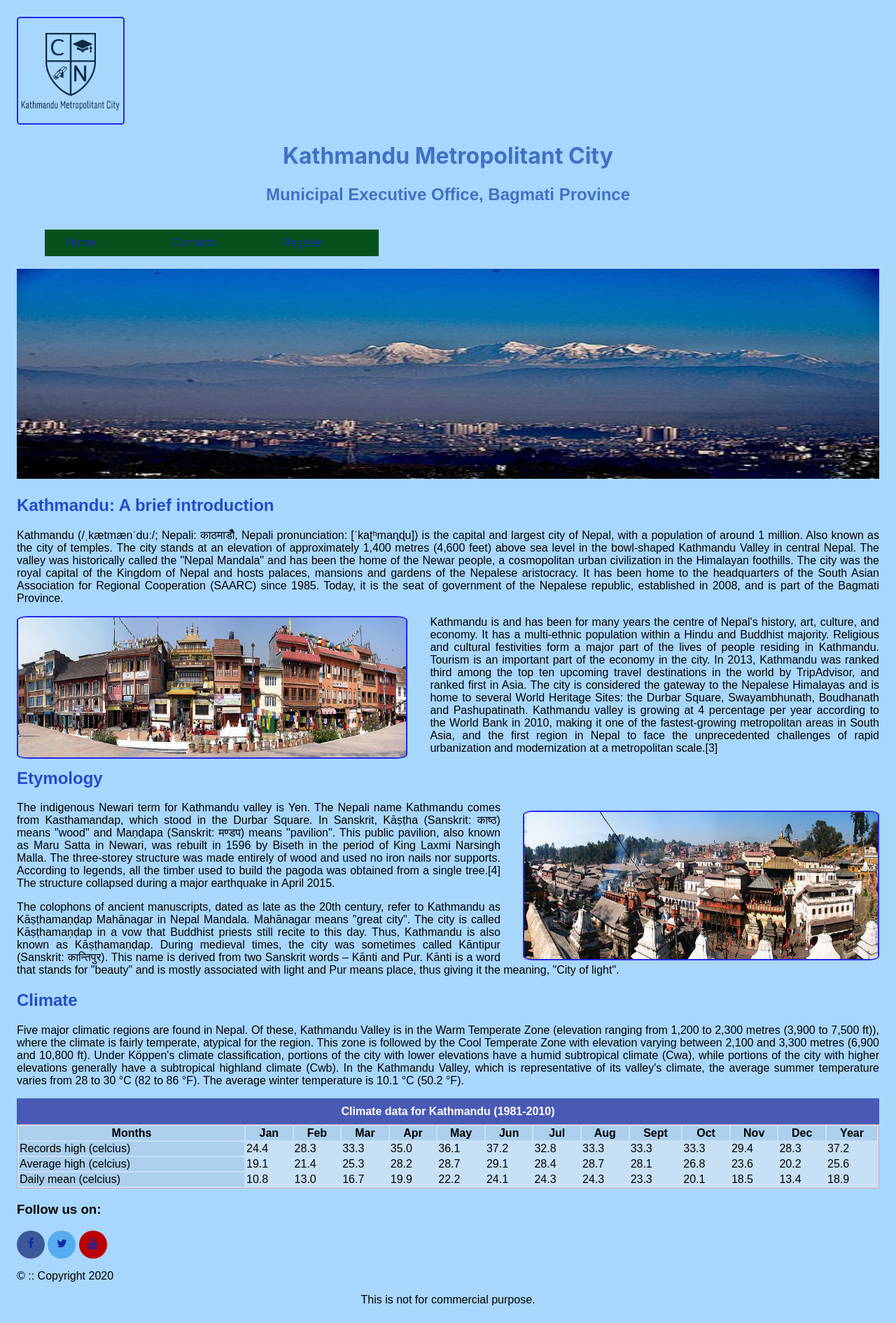
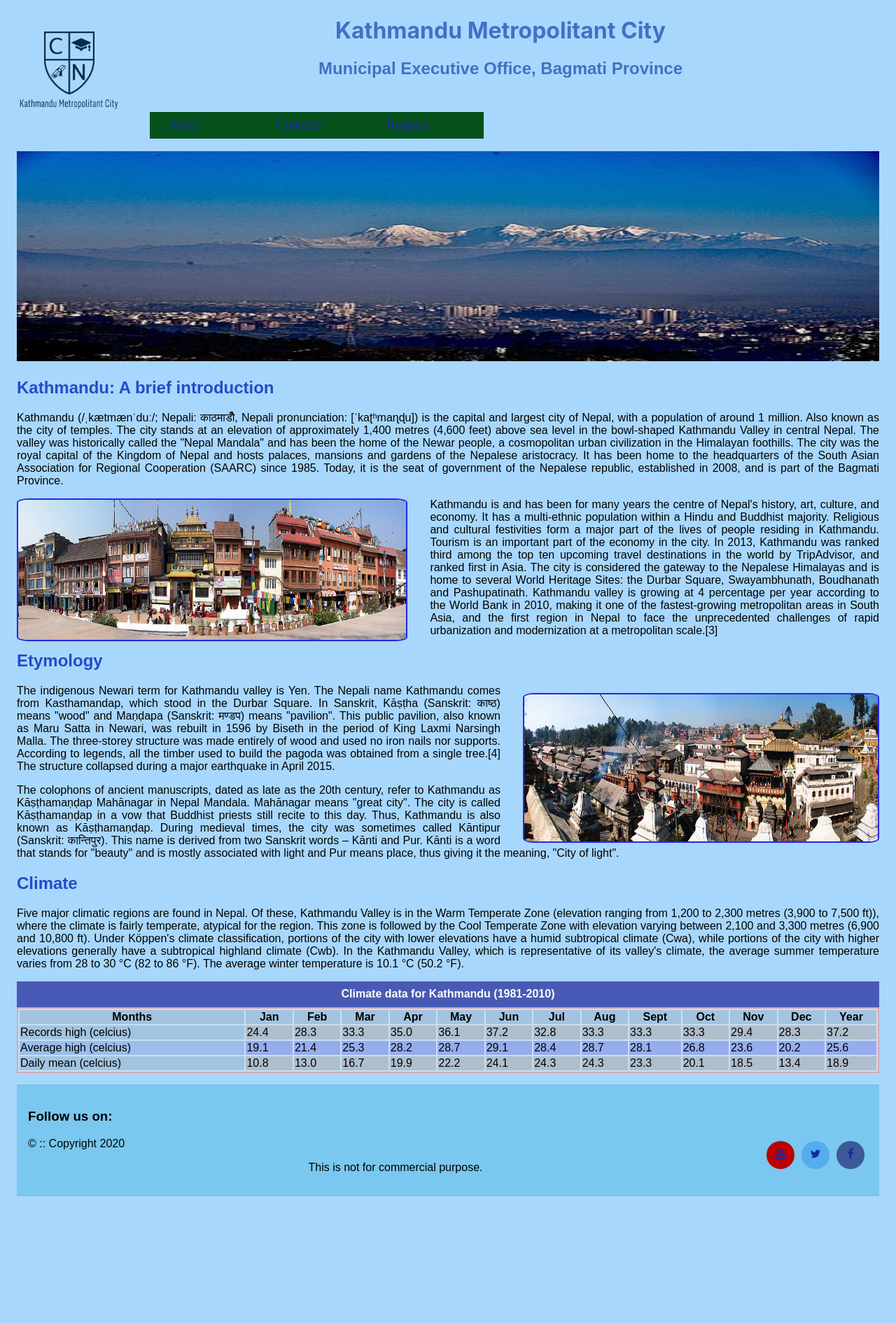
Before and after one commit to Ningsang-Jabegu/m1-assignment, a plain HTML site: page m1-assignment/index.html in a window 1280 px wide. Shown: the whole page at 70% size. After the commit the page ends 1733 px from the top, so only its background shows below. Drawn offline with Linux system fonts and the light colour scheme.

Commit message:
cmd commit
Page2 updated

```diff
--- a/m1-assignment/index.html
+++ b/m1-assignment/index.html
@@ -16,7 +16,7 @@
     <div class="container">
         <header>
             <div>
-                <img src="images/logo.png" alt="logo" height="150" width="150">
+                <img src="images/logo.png" class="logo" alt="logo" height="150" width="150">
                 <h1 class="center f_color"><b>Kathmandu Metropolitant</b> City</h1>
                 <h2 class="center f_color">Municipal Executive Office, Bagmati Province</h2>
             </div>
@@ -63,7 +63,7 @@
             Kathmandu valley is growing at 4 percentage per year according to the World Bank in 2010, making it one of
             the fastest-growing metropolitan areas in South Asia, and the first region in Nepal to face the
             unprecedented challenges of rapid urbanization and modernization at a metropolitan scale.[3]</p>
-        <center><img src="images/pashupatinath.jpg" class="pus" alt="Pashupati temple" height="300" width="900"></center>
+        <img src="images/pashupatinath.jpg" class="pus" alt="Pashupati temple" height="300" width="900">
         <h2>Etymology</h2>
         <p class="align">The indigenous Newari term for Kathmandu valley is Yen. The Nepali name Kathmandu comes from
             Kasthamandap,
--- a/m1-assignment/style.css
+++ b/m1-assignment/style.css
@@ -52,6 +52,7 @@ nav{
     left:0;
     right:0;
     margin-bottom: 2em;
+    margin-top: 2em;
 }
 ul {
     list-style-type: none;
@@ -63,8 +64,10 @@ ul {
 .white{
     color: white;
 }
-.img[alt="logo"] {
+.logo {
     float: left;
+    border: none;
+    border-radius: 0%;
 }
 div.f_color{
     overflow: auto;
@@ -94,7 +97,7 @@ img {
 }
 /* Table */
 table {
-    border: 1.9px solid #f5313154;
+    border: 2px solid #f5313154;
     background-color: rgb(199, 224, 245);
 }
 caption {
@@ -108,6 +111,12 @@ th {
 }
 td:first-child {
     background-color: #9ec7ebad;
+}
+tr:first-child {
+    background-color: #a4aeb8ad;
+}
+tr:nth-child(2) {
+    background-color: #8094ecad;
 }
 /* Social media*/
 .fa-facebook {
@@ -126,7 +135,7 @@ td:first-child {
     color: white;
 }
 .fa:hover {
-    opacity: 0.5;
+    opacity: 70%;
 }
 .fa {
     padding: 10px;
@@ -136,4 +145,15 @@ td:first-child {
     text-align: center;
     text-decoration: none;
     border-radius: 50%;
+    float: right;
+    margin: 5px;
 }
+/* Footer */
+footer{
+    background-color: rgba(87, 188, 228, 0.562);
+    padding: 1em;
+    margin-top: 1em;
+}
+.h3 {
+    color: #051435;
+}
```
Also changed, not shown: m1-assignment/page1.html (+11 -6 lines), m1-assignment/page2.html (+15 -7 lines).
